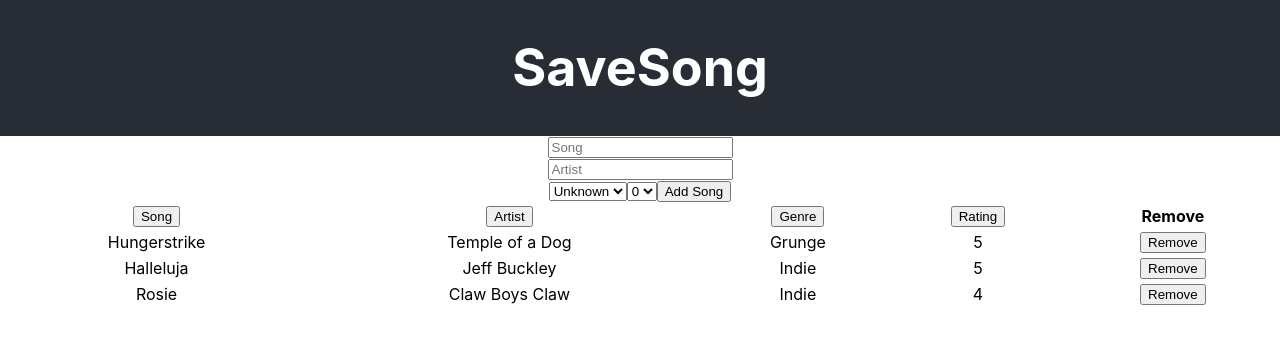
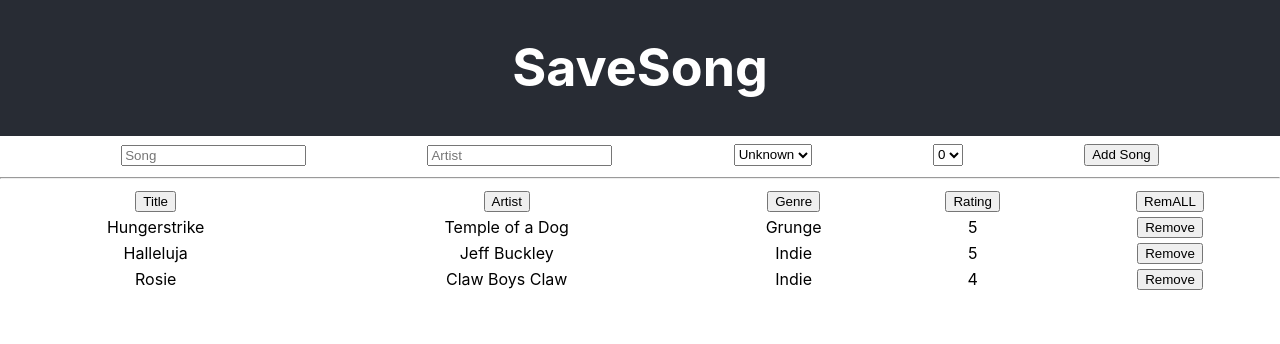
Before and after one commit to Tijs-vd-B/tijs_vd_b_eindopdracht_fed_level35, a React (Create React App) app: page / in a window 1280 px wide. Shown: the top 344 px of the page. Built offline with nearby package versions, Linux system fonts and the light colour scheme.

Commit message:
setButtonText, handleClickRemoveAllSongs
- visual indication what sorting is active
- removes all song-items

```diff
--- a/src/App.css
+++ b/src/App.css
@@ -14,3 +14,12 @@
   padding-top: 0.1rem;
   padding-bottom: 0.1rem;
 }
+
+.songform-container {
+  padding-top: 0.5rem;
+  padding-bottom: 0.2rem;
+  display: flex;
+  /* flex-direction: row; */
+  flex-flow: row;
+  justify-content: space-evenly;
+}
--- a/src/SongOverview.js
+++ b/src/SongOverview.js
@@ -70,6 +70,7 @@ class SongOverview extends Component {
     this.handleChange = this.handleChange.bind(this);
     this.handleClickAddSong = this.handleClickAddSong.bind(this);
     this.handleClickRemoveItem = this.handleClickRemoveItem.bind(this);
+    this.handleClickRemoveAllSongs = this.handleClickRemoveAllSongs.bind(this);
   }
 
   capitalizeFirstChar = function (string) {
@@ -126,6 +127,13 @@ class SongOverview extends Component {
     });
   };
 
+  handleClickRemoveAllSongs() {
+    this.setState({
+      ...this.state,
+      songs: [],
+    });
+  }
+
   handleChange = (event) => {
     const { name, value } = event.target;
     this.setState({ [name]: value });
@@ -140,9 +148,11 @@ class SongOverview extends Component {
           genres={this.state.genres}
           ratingOptions={this.state.ratingOptions}
         />
+        <hr />
         <SongList
           songs={this.state.songs}
           handleClickRemoveItem={this.handleClickRemoveItem}
+          handleClickRemoveAllSongs={this.handleClickRemoveAllSongs}
         />
       </div>
     );
--- a/src/components/SongForm.js
+++ b/src/components/SongForm.js
@@ -4,8 +4,7 @@ import InputSelect from "./InputSelect";
 
 function SongForm(props) {
   return (
-    <div className="songform-container">
-      <form>
+    <form className="songform-container">
       <InputTextField
         name="newSongTitle"
         placeholder="Song"
@@ -28,7 +27,6 @@ function SongForm(props) {
       />
       <button onClick={props.handleClickAddSong}>Add Song</button>
     </form>
-    </div>
   );
 }
 
--- a/src/components/SongList.js
+++ b/src/components/SongList.js
@@ -33,8 +33,16 @@ function SongList(props) {
     console.log(sortConfig);
   };
 
+  const setButtonText = (name) => {
+    // console.log(sortConfig.key);
+    if (sortConfig == null || sortConfig.key !== name.toLowerCase())
+      return `${name}`;
+    else if (sortConfig.direction === "descending") return `${name} ˄`;
+    else return `${name} ˅`;
+  };
+
   const listItems = sortedData.map((item) => (
-    <tr className="song-item" key={item.id} value={item.title}>
+    <tr className="song-table-item" key={item.id} value={item.title}>
       <td>{item.title}</td>
       <td>{item.artist}</td>
       <td>{item.genre}</td>
@@ -48,30 +56,34 @@ function SongList(props) {
   ));
   return (
     sortedData.length > 0 && (
-      <table style={{ width: "100%" }}>
+      <table className="song-table" style={{ width: "100%" }}>
         <thead>
-          <tr className="song-header">
+          <tr className="song-table-header">
             <th className="song-row__item">
               <button type="button" onClick={() => requestSort("title")}>
-                Song
+                {setButtonText("Title")}
               </button>
             </th>
             <th className="song-row__item">
               <button type="button" onClick={() => requestSort("artist")}>
-                Artist
+                {setButtonText("Artist")}
               </button>
             </th>
             <th className="song-row__item">
               <button type="button" onClick={() => requestSort("genre")}>
-                Genre
+                {setButtonText("Genre")}
               </button>
             </th>
             <th className="song-row__item">
               <button type="button" onClick={() => requestSort("rating")}>
-                Rating
+                {setButtonText("Rating")}
               </button>
             </th>
-            <th className="song-row__item">Remove</th>
+            <th className="song-row__item">
+              <button type="button" onClick={props.handleClickRemoveAllSongs}>
+                RemALL
+              </button>
+            </th>
           </tr>
         </thead>
         <tbody>{listItems}</tbody>
```
Also changed, not shown: 1 other file (tests, documents, lock files or other folders). Lines whose indentation alone changed are shown as unchanged.
